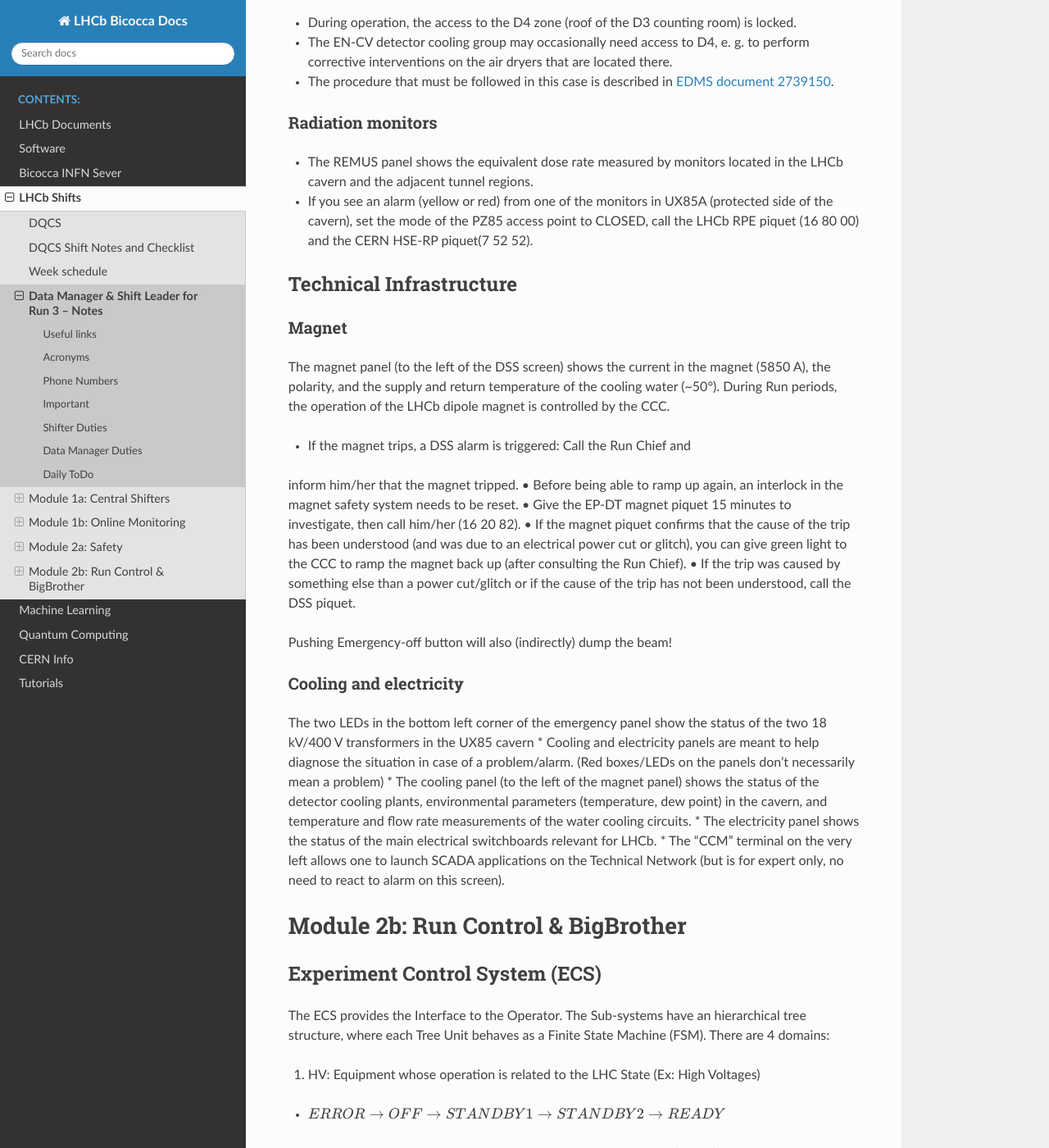
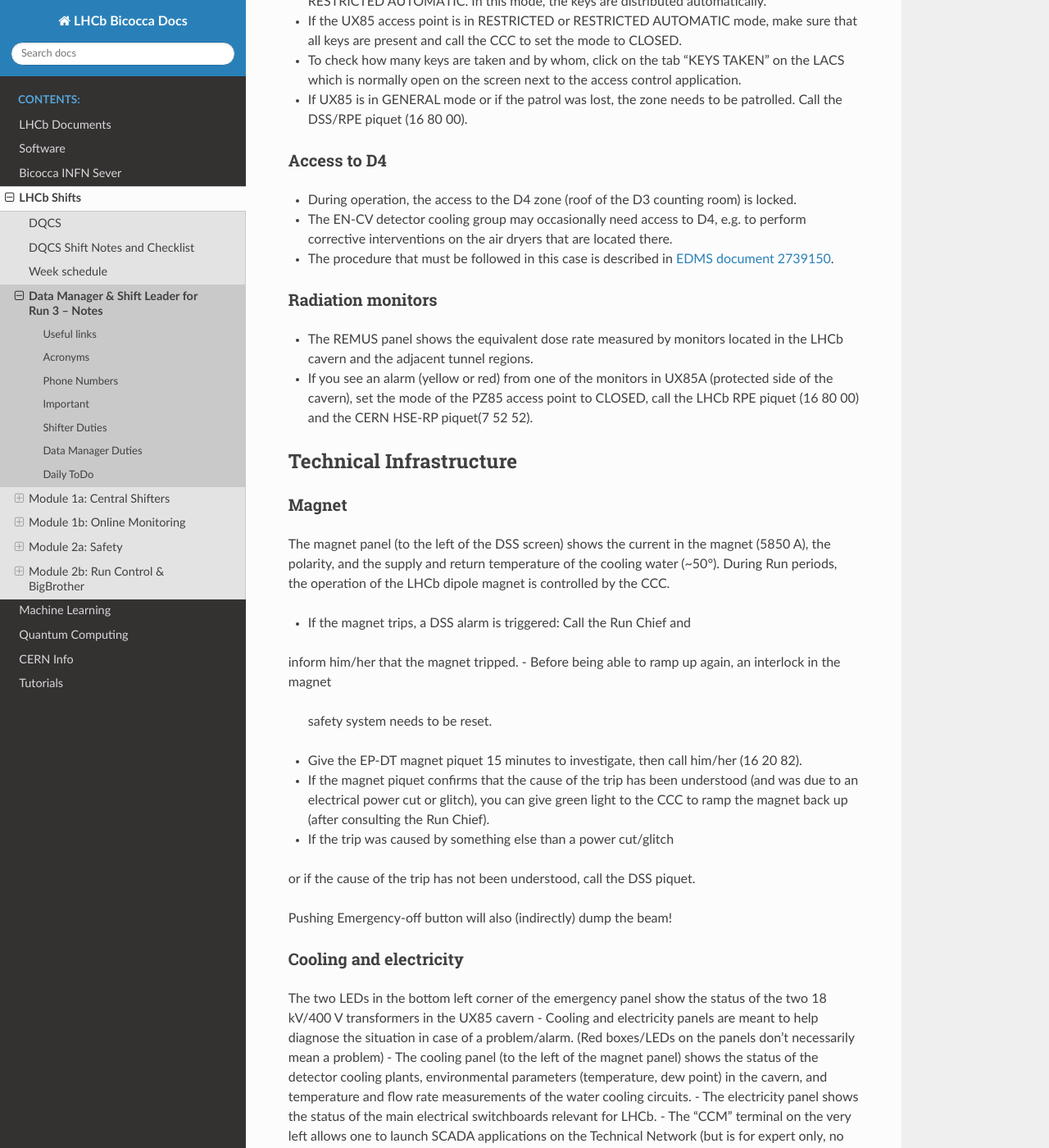
Before and after one commit to lhcb-bicocca/documentation, a Sphinx documentation site: the page built from docs/source/shifts/datamanager_shiftleader.rst, in a window 1280 px wide and 1400 px high, scrolled down 13014 px. Shown: the whole window at 82% size. Built offline with Sphinx 7.4.7 and the Read the Docs theme 2.0.0, drawn with Linux system fonts in a browser that asks for light colours; some of the changed text lies outside the part shown.

Commit message:
fixing bullet lists

```diff
--- a/docs/source/shifts/datamanager_shiftleader.rst
+++ b/docs/source/shifts/datamanager_shiftleader.rst
@@ -184,7 +184,7 @@
 Data Manager Duties
 -------------------
 
--  ☐ check the plots in the “Shift” folder continuously. ## SLIMOS
+-  ☐ check the plots in the "Shift" folder continuously. ## SLIMOS
    Duties
 -  ☐ Follow up DSS alarms, acknowledge and reset.
 
@@ -192,7 +192,7 @@
 ----------
 
 -  ☐ if night shifter print ``Who's on shift today`` @ 6am (select
-   printer “color”, printer near keys’ cabinet)
+   printer "color", printer near keys’ cabinet)
 -  ☐ SL at the end should write a ``Shift Summary`` entry in the
    logbook: what happened in the LHC/LHCb and outstanding items to be
    done using proposed structure
@@ -232,7 +232,7 @@
 Who you gonna call?
 -------------------
 
-.. math::  try ~piquet \times 3 \rightarrow try~Run~Chief \rightarrow Run~Coordinator
+.. math::  try ~piquet x3 => try~Run~Chief => Run~Coordinator
 
 \* If you know you cannot make it on time, call the current Shift Leader
 and call the Run Chief \* If the incoming shifter does not show up
@@ -259,7 +259,7 @@
 LHC cycle
 ---------
 
--  ``Handshake``: :math:`Injection\to Adjust\to Dump`. Done between LHC
+-  ``Handshake``: :math:`Injection-> Adjust-> Dump`. Done between LHC
    and all 4 experiments, controlled via Big Brother
 -  LHC filling scheme, naming convention
 
@@ -299,11 +299,11 @@
 ~~~~~~~~~~~
 
 -  LHCb Main Background Monitor rearms automatically if dump was not by
-   itself :math:`\to` FSM state changes ABORT_PMT :math:`\to` PM_READY
-   :math:`\to` READY
+   itself :math:`->` FSM state changes ABORT_PMT :math:`->` PM_READY
+   :math:`->` READY
 -  if BCM dumps, and FSM stays in PM_READY waiting for manual Rearm
-   :math:`\to` CALL CCC “we have probably dumped and we are
-   investigating”, and CALL RC before rearming -use the
+   :math:`->` CALL CCC "we have probably dumped and we are
+   investigating", and CALL RC before rearming -use the
    ``Send to logbook`` button to record unusual activity in the
    Monitoring beam-induced background
 
@@ -375,13 +375,16 @@
 most certainly be discarded for offline analysis.
 
 Monitoring Control Unit controls the running of the monitoring tasks in
-the monitoring farm :math:`\to` It must be ``RUNNING`` always when we
+the monitoring farm :math:`->` It must be ``RUNNING`` always when we
 take data
 
-Data Sources: - Detector raw data - Reconstructed quantities: output of
-HLT or of reconstruction monitoring jobs - Environmental quantities, as
-a function of time: produced by electronics, HV, … - And automatic
-analyses of these sources
+Data Sources:
+- Detector raw data
+- Reconstructed quantities: output of HLT or of reconstruction
+monitoring jobs
+- Environmental quantities, as a function of time: produced by
+electronics, HV, ...
+- And automatic analyses of these sources
 
 MONET
 -----
@@ -487,24 +490,24 @@
 
 DSS has a dedicated set of sensors connected to the DSS I/O modules. The
 inputs can be general or specific to a subdetector. There are three
-types of inputs: \* Digital inputs (prefix “DI”) are dry contacts that
-are normally closed (state “False”). Examples include signals from
+types of inputs: \* Digital inputs (prefix "DI") are dry contacts that
+are normally closed (state "False"). Examples include signals from
 cooling plant PLCs or from the smoke detection system. \* 4 – 20 mA or 0
-– 10 V analogue inputs (prefix “AI”). \* PT100 temperature probes
-(prefix “PT”).
+– 10 V analogue inputs (prefix "AI"). \* PT100 temperature probes
+(prefix "PT").
 
 Inputs disappear automatically once the sensor has returned to its
-nominal status. Sensors with an “abnormal state” appear in the upper
+nominal status. Sensors with an "abnormal state" appear in the upper
 table on the DSS user interface. Alarms need to be acknowledged. They
-can only be reset (“removed”) once the corresponding inputs are no
-longer active. They start with the prefix “AL\_” and are colour-coded in
-red. \* “!!!” and flashing text indicate that the alarm has not yet been
-acknowledged. \* The “x” indicates that the alarm has been acknowledged.
+can only be reset ("removed") once the corresponding inputs are no
+longer active. They start with the prefix "AL\_" and are colour-coded in
+red. \* "!!!" and flashing text indicate that the alarm has not yet been
+acknowledged. \* The "x" indicates that the alarm has been acknowledged.
 \* ``Left-click`` to acknowledge \* ``Right-click`` to show info and
 instructions and actions
 
-Actions are usually “brute force”, but can be delayed with respect to
-the appearance of an alarm to give time for a “soft landing”. Resetting
+Actions are usually "brute force", but can be delayed with respect to
+the appearance of an alarm to give time for a "soft landing". Resetting
 actions should be coordinated with the DSS piquet, Run chief and
 subsystem piquets.
 
@@ -519,7 +522,7 @@
 
 DSS alarms are associated with an audible alarm (siren) and a strobe
 light on the emergency panel. 1. Stop the siren with the green button
-“Stop buzzer” on the emergency panel or by clicking “Stop siren” on the
+"Stop buzzer" on the emergency panel or by clicking "Stop siren" on the
 DSS user interface. 2. Identify the cause on DSS user interface, give
 precedence to ``Level-3 alarms``. 3. Acknowledge the alarm clicking on
 it 4. If the action ``CCC_Alarm_signal_sent`` was triggered, call CCC TI
@@ -539,8 +542,8 @@
 in the D1 – D3 barracks or the UXA-B1 zone (Maratons): \* Open the
 control panel for the Hazemeyer TDM low-voltage switchboards:
 ``/group/online/ecs/Shortcuts316/INF/INFDAI1/INFDAI1_UI_lbRackTDMStatus.sh``
-\* Click on “Rearm after DSS cut” (removes the DSS interlock). \* Click
-on “Turn on”. \* If the first attempt to switch on fails, contact the
+\* Click on "Rearm after DSS cut" (removes the DSS interlock). \* Click
+on "Turn on". \* If the first attempt to switch on fails, contact the
 DSS piquet. \* Inform the subdetector piquets that they can switch their
 equipment (LV/HV supplies) on. \* For a detailed description of the
 procedure, see `EDMS document
@@ -562,14 +565,14 @@
 
 The default view of the CSAM (CERN Safety Alarm Monitoring) application
 shows a map of Point 8 with LEDs/circles representing the status of the
-Level-3 alarm systems in each building. Clicking on the button “Vue
-d’alarmes” on the bottom left and subsequently “Alarmes niveau 3” opens
+Level-3 alarm systems in each building. Clicking on the button "Vue
+d’alarmes" on the bottom left and subsequently "Alarmes niveau 3" opens
 a view showing a list of the currently active Level-3 alarms (anywhere
 at CERN). For a more detailed description of the CSAM user interface see
 https://lbdokuwiki.cern.ch/infrastructure:csamapplication
 
 .. container:: info
-   Keep the CSAM screen on “Vue d’alarmes” and not “Historique”
+   Keep the CSAM screen on "Vue d’alarmes" and not "Historique"
    to not miss new events
 
 The following scenarios can trigger Level-3 alarms in the LHCb cavern or
@@ -603,8 +606,8 @@
 | in    |                             |                               |
 | UX85B |                             |                               |
 +-------+-----------------------------+-------------------------------+
-| Som   | the LEDs “UX85 AUG Status”  |                               |
-| ebody | and “400 V Power Status” on |                               |
+| Som   | the LEDs "UX85 AUG Status"  |                               |
+| ebody | and "400 V Power Status" on |                               |
 | p     | the emergency panel become  |                               |
 | ushed | red                         |                               |
 | an    |                             |                               |
@@ -692,7 +695,7 @@
    or FRS (if not it might be a test, call them to confirm).
 -  On the ECS alarm screen should appear an error, and a DSS alarm can
    also be triggered.
--  Keep the CSAM screen on “Vue d’alarmes” and not “Historique”
+-  Keep the CSAM screen on "Vue d’alarmes" and not "Historique"
 -  from the alarm description identify *type* and *location*
 -  If the alarm is in the UX85 cavern:
 -  set the mode of the PZ85 access point to Closed to prevent people
@@ -738,16 +741,18 @@
 User interface
 ~~~~~~~~~~~~~~
 
-The SNIFFER application has four main views. \* SYNOPTIQUE GENERAL shows
-a top view of the LHCb detector with the locations of the SNIFFER lines.
-Green: no alarm or pre-alarm, Orange: pre-alarm, Red: alarm, Blue:
-communication problem between PLC and module. \* The view LISTE DES
-ALARMES shows the currently active alarms For SLIMOS are relevant only
-“ALARMES” (Level-3 alarms) and “PRE-ALARMES” \* MESURES ANALOGIQUES
-shows a table with the analogue measurements of each module To create a
-plot, enter the module number in the text field next to the label
-“SSMOD-00”, press “Enter” on the keyboard, and click on the button
-“GRAPHIQUE”.
+The SNIFFER application has four main views.
+- SYNOPTIQUE GENERAL shows a top view of the LHCb detector with the
+  locations of the SNIFFER lines. Green: no alarm or pre-alarm,
+  Orange: pre-alarm, Red: alarm, Blue: communication problem between
+  PLC and module.
+- The view LISTE DES ALARMES shows the currently active alarms
+  For SLIMOS are relevant only "ALARMES" (Level-3 alarms) and
+  "PRE-ALARMES"
+- MESURES ANALOGIQUES shows a table with the analogue measurements
+  of each module To create a plot, enter the module number in the
+  text field next to the label "SSMOD-00", press "Enter" on the
+  keyboard, and click on the button "GRAPHIQUE".
 
 .. _handling-alarms---instructions-1:
 
@@ -782,19 +787,21 @@
 \* **UX85** is the interlocked access point underground, controlling the
 access to the detector side of the cavern (UX85B).
 
-PZ85 has two access modes, GENERAL and CLOSED. \* The access mode can be
-changed from the access control terminal in the LHCb control room. In
-GENERAL mode, everybody who is authorized can enter. \* To change the
-mode of the PZ85 access point, click on the box “PZ85” on the access
-control user interface (click on the red box “Closed”).
+PZ85 has two access modes, GENERAL and CLOSED.
+- The access mode can be changed from the access control terminal in
+  the LHCb control room. In GENERAL mode, everybody who is authorized can enter.
+- To change the mode of the PZ85 access point, click on the box "PZ85"
+  on the access control user interface (click on the red box "Closed").
 
 The UX85 access point is normally managed by the CCC (In restricted
-mode, the CCC can delegate the access point to the LHCb control room) \*
-During short accesses, UX85 is normally in RESTRICTED or RESTRICTED
-AUTOMATIC mode. \* In RESTRICTED and RESTRICTED AUTOMATIC mode,
+mode, the CCC can delegate the access point to the LHCb control room)
+- During short accesses, UX85 is normally in RESTRICTED or RESTRICTED
+AUTOMATIC mode.
+- In RESTRICTED and RESTRICTED AUTOMATIC mode,
 everybody who enters the zone must take a safety token (key) which is
 distributed from the panel next to the PAD. The zone can only be closed
-if all keys have been returned. \* During beam operation, the access
+if all keys have been returned.
+- During beam operation, the access
 point is closed and interlocked (VETO).
 
 As Shift Leader, you are automatically included in an IMPACT request for
@@ -826,7 +834,7 @@
 -  Call the CCC (7 76 00) to inform them that we would like to access
    the UX85B cavern and ask them to lift the safety veto.
 -  When the safety veto is lifted, the state shown on the LASS view
-   changes from “VETO SAFETY” to “VETO”.
+   changes from "VETO SAFETY" to "VETO".
 -  Wait for the RPE piquet to come to the control room. Make sure the
    REMUS panel is up and running.
 -  The RPE piquet goes to the cavern to lift the radiation veto (you
@@ -834,12 +842,12 @@
 -  Once all vetoes have been lifted, call the CCC (7 76 00) from the
    phone next to the access control terminal and ask them to set the
    UX85 access point to RESTRICTED mode and to delegate it to you.
--  Click “Accept” when the popup window “Do you accept delegation?“
+-  Click "Accept" when the popup window "Do you accept delegation?"
    appears in the access control application.
--  Click on the box “UX85” on the access control application to “attach”
+-  Click on the box "UX85" on the access control application to "attach"
    the UX85 access point.
 -  When the RPE piquet badges, their name appears on the access control
-   application. Click “Give Key” so that they can enter the cavern for
+   application. Click "Give Key" so that they can enter the cavern for
    the RP survey. Do not give access to anybody else than the RPE
    piquet(s) while the RP survey is in progress.
 -  Once the RPE piquet has finished the survey and gives you the OK, set
@@ -848,8 +856,8 @@
 -  If the UX85 access point is in RESTRICTED or RESTRICTED AUTOMATIC
    mode, make sure that all keys are present and call the CCC to set the
    mode to CLOSED.
--  To check how many keys are taken and by whom, click on the tab “KEYS
-   TAKEN” on the LACS which is normally open on the screen next to the
+-  To check how many keys are taken and by whom, click on the tab "KEYS
+   TAKEN" on the LACS which is normally open on the screen next to the
    access control application.
 -  If UX85 is in GENERAL mode or if the patrol was lost, the zone needs
    to be patrolled. Call the DSS/RPE piquet (16 80 00).
@@ -860,7 +868,7 @@
 -  During operation, the access to the D4 zone (roof of the D3 counting
    room) is locked.
 -  The EN-CV detector cooling group may occasionally need access to D4,
-   e. g. to perform corrective interventions on the air dryers that are
+   e.g. to perform corrective interventions on the air dryers that are
    located there.
 -  The procedure that must be followed in this case is described in
    `EDMS document 2739150 <https://edms.cern.ch/document/2739150>`__.
@@ -888,16 +896,18 @@
 of the cooling water (~50°). During Run periods, the operation of the
 LHCb dipole magnet is controlled by the CCC.
 
-• If the magnet trips, a DSS alarm is triggered: Call the Run Chief and
-inform him/her that the magnet tripped. • Before being able to ramp up
-again, an interlock in the magnet safety system needs to be reset. •
-Give the EP-DT magnet piquet 15 minutes to investigate, then call
-him/her (16 20 82). • If the magnet piquet confirms that the cause of
-the trip has been understood (and was due to an electrical power cut or
-glitch), you can give green light to the CCC to ramp the magnet back up
-(after consulting the Run Chief). • If the trip was caused by something
-else than a power cut/glitch or if the cause of the trip has not been
-understood, call the DSS piquet.
+- If the magnet trips, a DSS alarm is triggered: Call the Run Chief and
+inform him/her that the magnet tripped.
+- Before being able to ramp up again, an interlock in the magnet
+  safety system needs to be reset.
+- Give the EP-DT magnet piquet 15 minutes to investigate, then call
+  him/her (16 20 82).
+- If the magnet piquet confirms that the cause of the trip has been
+  understood (and was due to an electrical power cut or glitch),
+  you can give green light to the CCC to ramp the magnet back up
+  (after consulting the Run Chief).
+- If the trip was caused by something else than a power cut/glitch
+or if the cause of the trip has not been understood, call the DSS piquet.
 
 Pushing Emergency-off button will also (indirectly) dump the beam!
 
@@ -905,15 +915,17 @@
 ~~~~~~~~~~~~~~~~~~~~~~~
 
 The two LEDs in the bottom left corner of the emergency panel show the
-status of the two 18 kV/400 V transformers in the UX85 cavern \* Cooling
-and electricity panels are meant to help diagnose the situation in case
+status of the two 18 kV/400 V transformers in the UX85 cavern
+- Cooling and electricity panels are meant to help diagnose the situation in case
 of a problem/alarm. (Red boxes/LEDs on the panels don’t necessarily mean
-a problem) \* The cooling panel (to the left of the magnet panel) shows
+a problem)
+- The cooling panel (to the left of the magnet panel) shows
 the status of the detector cooling plants, environmental parameters
 (temperature, dew point) in the cavern, and temperature and flow rate
-measurements of the water cooling circuits. \* The electricity panel
+measurements of the water cooling circuits.
+- The electricity panel
 shows the status of the main electrical switchboards relevant for LHCb.
-\* The “CCM” terminal on the very left allows one to launch SCADA
+- The "CCM" terminal on the very left allows one to launch SCADA
 applications on the Technical Network (but is for expert only, no need
 to react to alarm on this screen).
 
@@ -930,21 +942,21 @@
 1. HV: Equipment whose operation is related to the LHC State (Ex: High
    Voltages)
 
--  :math:`ERROR\to OFF \to STANDBY1 \to STANDBY2 \to READY`
+-  :math:`ERROR-> OFF -> STANDBY1 -> STANDBY2 -> READY`
 
 2. DCS: Equipment whose operation is related to a running period (Ex:
    LV)
 
--  :math:`ERROR\to OFF \to READY`
+-  :math:`ERROR-> OFF -> READY`
 
 3. DAI: And needed as Data Acquisition Infrastructure (ex: a crate)
 
--  :math:`ERROR\to OFF \to READY`
+-  :math:`ERROR-> OFF -> READY`
 
-4. DAQ: Equipment whose operation is related to a “RUN” (Ex: RO board,
+4. DAQ: Equipment whose operation is related to a "RUN" (Ex: RO board,
    HLT task)
 
--  :math:`ERROR\to NOT\_READY \to CONFIGURING \to READY \to RUNNING`
+-  :math:`ERROR-> NOT\_READY -> CONFIGURING -> READY -> RUNNING`
 
 .. image:: images/states.png
    :width: 600
@@ -967,15 +979,17 @@
 Activity
 ~~~~~~~~
 
-“Activity” defines the configuration settings - “recipe” - which will be
+"Activity" defines the configuration settings - "recipe" - which will be
 applied by all sub-systems on Configure. The Activity contains the
 global run settings
 
-**CONFIGURATION STEPS (before starting a Run)** 1. Select the
-Sub-Systems & Sub-Detectors Included (normally ALL for Physics) 2.
-Choose/check the “Activity” (Will be communicated) 3. Check the “Trigger
-Config” (Will be communicated) 4. Check Data Destin./Type (“Automatic”
-for Physics) 5. Switch_ON AutoPilot 6. Look at “Messages”
+**CONFIGURATION STEPS (before starting a Run)**
+1. Select the
+Sub-Systems & Sub-Detectors Included (normally ALL for Physics)
+2. Choose/check the "Activity" (Will be communicated)
+3. Check the "Trigger Config" (Will be communicated)
+4. Check Data Destin./Type ("Automatic" for Physics)
+5. Switch_ON AutoPilot 6. Look at "Messages"
 
 Some Tips: Configuring & Starting a RUN
 ~~~~~~~~~~~~~~~~~~~~~~~~~~~~~~~~~~~~~~~
@@ -983,23 +997,23 @@
 -  A When a new Activity is applied: Most Sub-systems and Sub-detectors
    get Reset. If needed also Deallocated (when different resources
    needed)
--  DCS & DAI Have to be READY in order to “Configure”: DCS & DAI Don’t
+-  DCS & DAI Have to be READY in order to "Configure": DCS & DAI Don’t
    accept commands from top-level, Go inside: Can send Switch_ON to
    individual Sub-Detectors (but please check with Sub-Detector piquet)
--  “Recover”, “Configure”, ”Start” should always be sent from the top,
-   but “Reset” can be sent directly to sub-detectors/sub-systems
+-  "Recover", "Configure", "Start" should always be sent from the top,
+   but "Reset" can be sent directly to sub-detectors/sub-systems
 -  Monitoring can take long to Configure: Be patient… and in extreme
-   cases, could be “Ignored” then “Included” at run-time (but don’t
+   cases, could be "Ignored" then "Included" at run-time (but don’t
    forget to include as soon as possible)
 -  **While RUNNING**:
 -  ``Monitoring`` can be manipulated while running (careful while
    closing VELO, ``Monitoring`` is needed)
--  “Fast Run Change”: command ``CHANGE_RUN`` can fix DAQ problems
-   (equivalent to :math:`Stop_Trigger\to Switch\_ON~Autopilot`)
--  “Pause/Continue”: command ``PAUSE_CONTINUE_RUN`` (can fix DAQ
+-  "Fast Run Change": command ``CHANGE_RUN`` can fix DAQ problems
+   (equivalent to :math:`Stop_Trigger-> Switch\_ON~Autopilot`)
+-  "Pause/Continue": command ``PAUSE_CONTINUE_RUN`` (can fix DAQ
    problems without changing *Run Number*)
 -  To Reset a Sub-Detector no need to ``Stop_RUN``:
-   :math:`Stop\_Trigger \to Reset SD \to Switch\_ON Autopilot`
+   :math:`Stop\_Trigger -> Reset SD -> Switch\_ON Autopilot`
 -  When changing operation mode or Cnfiguration **always STOP_RUN**
    first
 -  When Excluding a SUb-detector for local work use
@@ -1026,7 +1040,7 @@
 | ~5 minutes) |                                                        |
 +-------------+--------------------------------------------------------+
 | When a      | look at the Message box, might give hints. Issue       |
-| Sub-System  | “Recover” from the top first, Try a few times          |
+| Sub-System  | "Recover" from the top first, Try a few times          |
 | is in       | ``Recover``/[Reset(sub-system)/]\ ``Re-Configure``     |
 | ``ERROR``   | before giving up and calling the piquet                |
 +-------------+--------------------------------------------------------+
@@ -1058,7 +1072,7 @@
 
 -  Several mechanisms rely on the LHC State: Always make sure you
    confirm from the big box!
--  Handshake goes to “Problem” after 5 mins (warns after 3): Don’t
+-  Handshake goes to "Problem" after 5 mins (warns after 3): Don’t
    panic, but react quickly
 -  **Slow prepare**: Once the subsystem is ready PROBLEM switches to
    READY automatically
@@ -1071,7 +1085,7 @@
 
 Launch it with
 ``/group/online/ecs/Shortcuts319/LHCb/LBECSINFO/AlarmScreen.sh`` \* at
-startup click on “Load filter…” on top right and select
-“ExcludeBadSystems” \* normally this screen is empty: every alarm should
+startup click on "Load filter…" on top right and select
+"ExcludeBadSystems" \* normally this screen is empty: every alarm should
 be followed up by calling the appropriate piquet (and send it to the
 logbook with the button)
```
Also changed, not shown: other parts of docs/source/shifts/datamanager_shiftleader.rst (+8 -7 lines).
